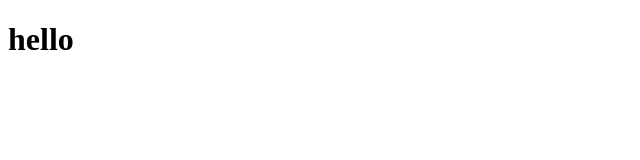
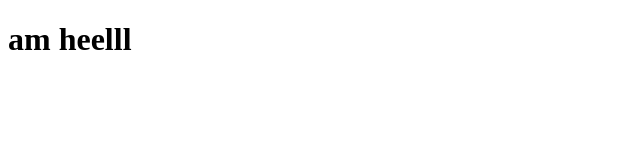
Before and after one commit to myselfarun1998/gpay, a website: page Components/Screens/sample.html in a window 1280 px wide. Shown: the whole page, without its empty margins (0-640 px from the left). Drawn offline with Linux system fonts and the light colour scheme.

Commit message:
3rd gpay

```diff
--- a/Components/Screens/sample.html
+++ b/Components/Screens/sample.html
@@ -7,6 +7,6 @@
     <title>Document</title>
   </head>
   <body>
-    <h1>hello</h1>
+    <h1>am heelll</h1>
   </body>
 </html>
```
